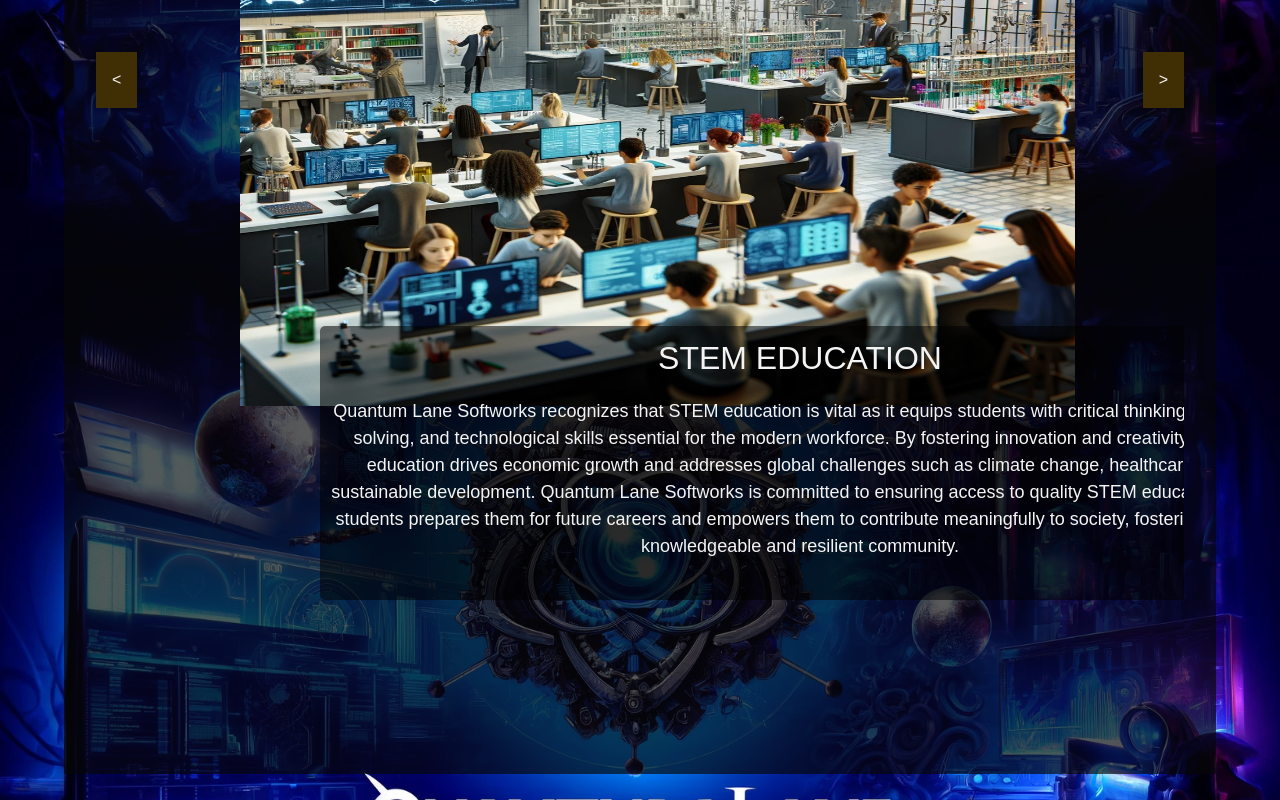
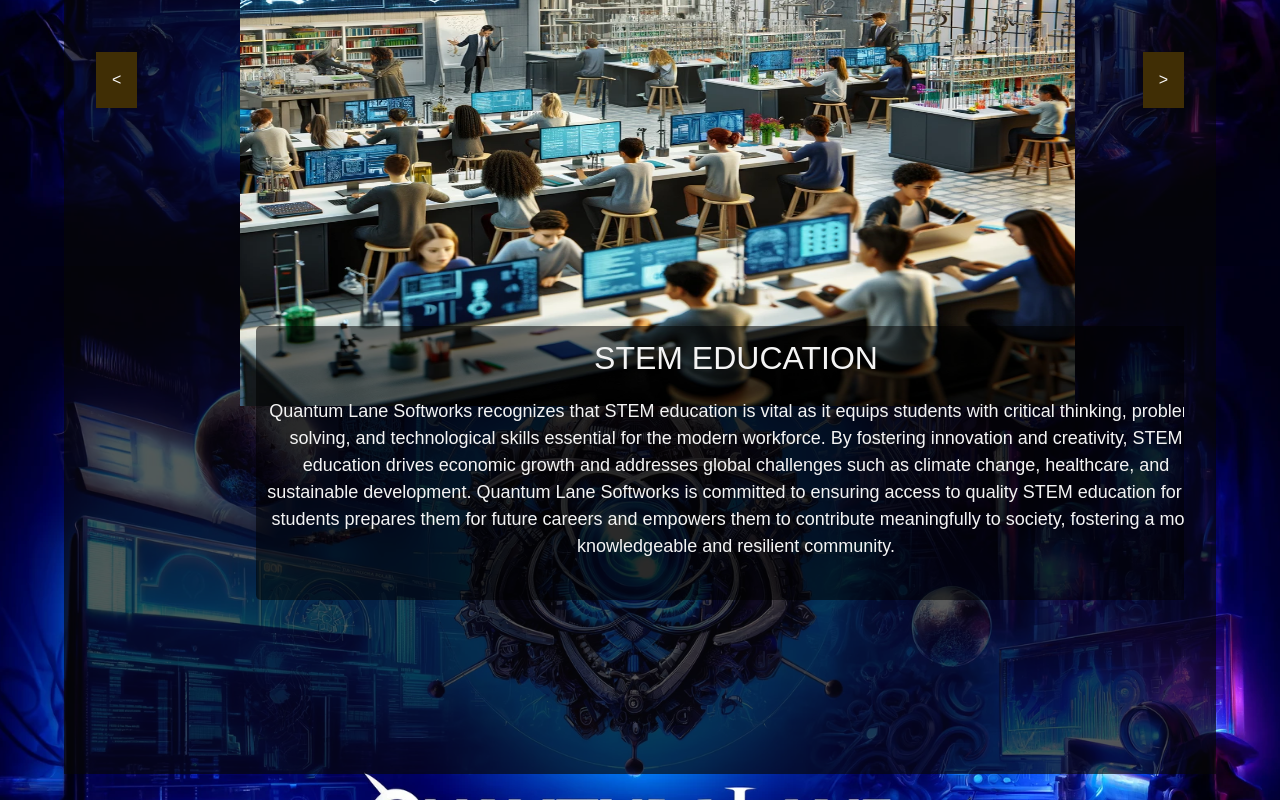
Before and after one commit to brianlane01/QuantumLaneSoftworks, a plain HTML site: page stem.html in a window 1280 px wide. Shown: the part 534-1334 px from the top of the page. Drawn offline with nearby package versions, Linux system fonts and the light colour scheme.

Commit message:
UpdateedStyling

```diff
--- a/stem.css
+++ b/stem.css
@@ -48,7 +48,7 @@ header {
 .carousel-caption {
     position: relative;
     bottom: 5rem; /* Adjust the position to fit the smaller size */
-    left: 14rem;
+    left: 10rem;
     width: 60rem;
     background-color: rgba(0, 0, 0, 0.528);
     padding: 0.5rem; /* Adjust padding to fit the smaller size */
```
